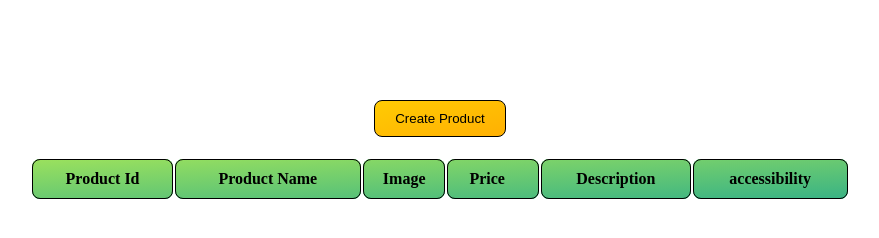
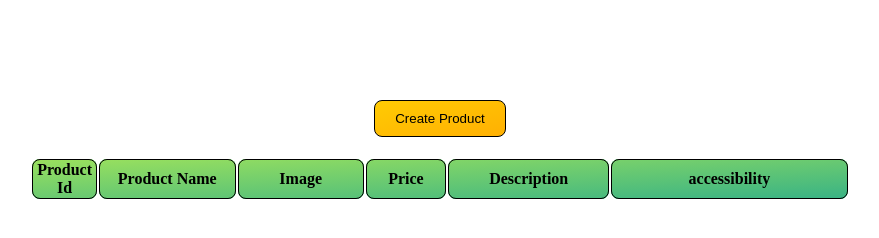
Before and after one commit to ravipatel447/CURD-Javascript, a plain HTML site: page index.html in a window 1280 px wide. Shown: the whole page, without its empty margins (200-1079 px from the left). Drawn offline with Linux system fonts and the light colour scheme.

Commit message:
9th feb morning commit

```diff
--- a/css/style.css
+++ b/css/style.css
@@ -151,4 +151,23 @@ textarea:focus {
 }
 .accessibility {
   padding: 3px;
+  width: 28%;
 }
+.sortable{
+  cursor: pointer;
+}
+.productId{
+  width: 8%;
+}
+.productName{
+  width: 17%;
+}
+.price{
+  width: 10%;
+}
+.description{
+  width: 20%;
+}
+.capitalize{
+  text-transform: capitalize;
+}
--- a/index.html
+++ b/index.html
@@ -23,11 +23,11 @@
         <table class="tableW">
           <tbody>
             <tr class="header">
-              <th class="sortable" data-original="Product Id" data-asc="Product Id  &nbsp; &#8595;" data-desc="Product Id  &nbsp; &#8593;">Product Id</th>
-              <th class="sortable" data-original="Product Name" data-asc="Product Name  &nbsp; &#8595;" data-desc="Product Name  &nbsp; &#8593;">Product Name</th>
+              <th class="sortable productId" data-original="Product Id" data-asc="Product Id  &nbsp; &#8595;" data-desc="Product Id  &nbsp; &#8593;">Product Id</th>
+              <th class="sortable productName" data-original="Product Name" data-asc="Product Name  &nbsp; &#8595;" data-desc="Product Name  &nbsp; &#8593;">Product Name</th>
               <th>Image</th>
-              <th class="sortable" data-original="Price" data-asc="Price  &nbsp; &#8595;" data-desc="Price  &nbsp; &#8593;">Price &nbsp;&nbsp;</th>
-              <th>Description</th>
+              <th class="sortable price" data-original="Price" data-asc="Price  &nbsp; &#8595;" data-desc="Price  &nbsp; &#8593;">Price</th>
+              <th class="description">Description</th>
               <th>accessibility</th>
             </tr>
           </tbody>
--- a/js/script.js
+++ b/js/script.js
@@ -16,12 +16,12 @@ const rendar = ({
 }) => {
   var html = `<tr>
     <td>${productId}</td>
-    <td>${productName}</td>
+    <td class="capitalize">${productName}</td>
     <td>
         <img src="${productImageSrc}"/>
     </td>
     <td>${productPrice}$</td>
-    <td>${productDesc}</td>
+    <td class="capitalize">${productDesc}</td>
     <td class="accessibility">
       <button class="btn view" onClick="viewProduct(${productId})">View</button>
       <button class="btn edit" onClick="editProduct(${productId})">Edit</button>
```
